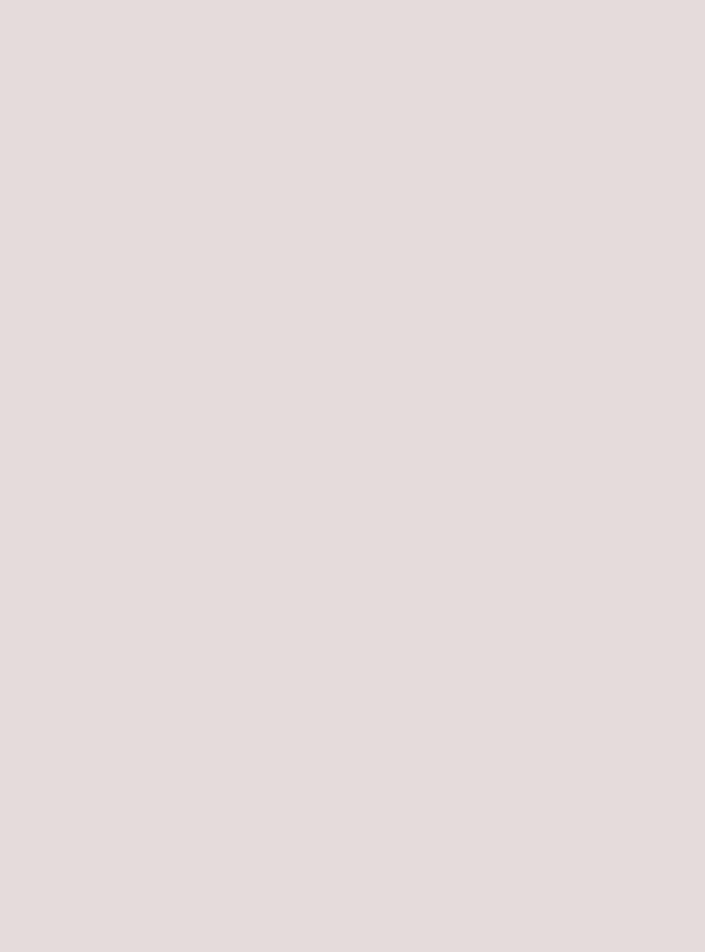
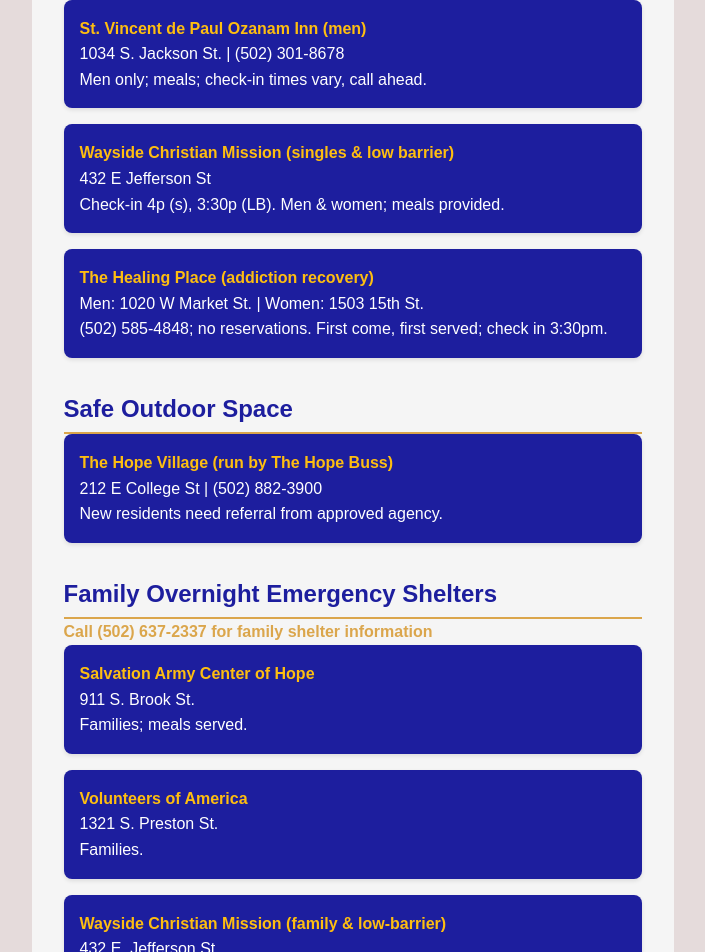
Before and after one commit to dmorton714/HUD-repo, a Vue app in the folder LouCare/: page / in a window 1280 px wide. Shown: the part 560-1512 px from the top of the page, without its empty margins (287-992 px from the left). Before the commit the page ends 800 px from the top, so only its background shows below. Built offline with nearby package versions, Linux system fonts and the light colour scheme.

Commit message:
Cleaned up added global css and street tips

```diff
--- a/LouCare/src/App.vue
+++ b/LouCare/src/App.vue
@@ -1,9 +1,22 @@
 <script setup>
-import Header from './components/Header.vue';
+import HeaderNav from './components/HeaderNav.vue';
+import StreetTips from './components/StreetTips.vue';
 </script>
 
 <template>
-  <Header />
+  <HeaderNav />
+
+ <div class="body">
+  <StreetTips />
+ </div>
+
 </template>
 
-<style scoped></style>
+<style scoped>
+.body {
+  padding-top: 11rem;
+  display: flex;
+  justify-content: center;
+  align-items: flex-start;
+}
+</style>
--- /dev/null
+++ b/LouCare/src/assets/main.css
@@ -0,0 +1,9 @@
+:root {
+  --blue: #1D1E9E;
+  --gold: #DBA64C;
+  --black: #000000;
+  --white: #FFFFFF;
+  --yellow: #FEBE10;
+  --light-gray: #F5F5F5;
+  --dark-gray: #4A4A4A;
+}
--- /dev/null
+++ b/LouCare/src/components/StreetTips.vue
@@ -0,0 +1,142 @@
+<script setup>
+import '@/assets/main.css'
+const shelters = [
+  {
+    category: "Single Overnight Emergency Shelters",
+    note: "Call (502) 637-2337 for a bed unless otherwise noted",
+    list: [
+      {
+        name: "Center Ministries (men)",
+        address: "757 S. Brook St",
+        details: "Open 7pm–6:30am. Men only; meals not provided."
+      },
+      {
+        name: "Salvation Army Center of Hope",
+        address: "911 S. Brook St",
+        details: "Check in: 5:30p women / 6p men. Adults; meals; check in at 9p for 18–24yos."
+      },
+      {
+        name: "St. Vincent de Paul Ozanam Inn (men)",
+        address: "1034 S. Jackson St. | (502) 301-8678",
+        details: "Men only; meals; check-in times vary, call ahead."
+      },
+      {
+        name: "Wayside Christian Mission (singles & low barrier)",
+        address: "432 E Jefferson St",
+        details: "Check-in 4p (s), 3:30p (LB). Men & women; meals provided."
+      },
+      {
+        name: "The Healing Place (addiction recovery)",
+        address: "Men: 1020 W Market St. | Women: 1503 15th St.",
+        details: "(502) 585-4848; no reservations. First come, first served; check in 3:30pm."
+      },
+    ]
+  },
+  {
+    category: "Safe Outdoor Space",
+    list: [
+      {
+        name: "The Hope Village (run by The Hope Buss)",
+        address: "212 E College St | (502) 882-3900",
+        details: "New residents need referral from approved agency."
+      }
+    ]
+  },
+  {
+    category: "Family Overnight Emergency Shelters",
+    note: "Call (502) 637-2337 for family shelter information",
+    list: [
+      {
+        name: "Salvation Army Center of Hope",
+        address: "911 S. Brook St.",
+        details: "Families; meals served."
+      },
+      {
+        name: "Volunteers of America",
+        address: "1321 S. Preston St.",
+        details: "Families."
+      },
+      {
+        name: "Wayside Christian Mission (family & low-barrier)",
+        address: "432 E. Jefferson St.",
+        details: "Families; meals served."
+      },
+    ]
+  },
+  {
+    category: "Young Adult Shelters / Centers",
+    list: [
+      {
+        name: "YMCA Shelter / Youth Development Center",
+        address: "2400 Crittenden Dr | (502) 635-5233",
+        details: "24/7 shelter for youth 12–17. Drop-in center for 18–24yos; M–F 8:30a–2p."
+      },
+      {
+        name: "TAYLRD (Youth Drop-In Center)",
+        address: "1020 East Broadway | (502) 287-0602",
+        details: "Drop-in support for young adults."
+      },
+    ]
+  }
+];
+</script>
+
+<template>
+  <section class="street-tips">
+    <div v-for="(section, i) in shelters" :key="i" class="shelter-section">
+      <h2>{{ section.category }}</h2>
+      <p v-if="section.note" class="call">{{ section.note }}</p>
+
+      <ul>
+        <li v-for="(item, j) in section.list" :key="j">
+          <strong>{{ item.name }}</strong><br />
+          {{ item.address }}<br />
+          {{ item.details }}
+        </li>
+      </ul>
+    </div>
+  </section>
+</template>
+
+<style scoped>
+
+.street-tips {
+  padding: 2rem;
+  background-color: var(--light-gray);
+  color: var(--black);
+  line-height: 1.6;
+  font-family: system-ui, sans-serif;
+  max-width: 70%;
+  align-self: center;
+}
+
+h2 {
+  color: var(--blue);
+  border-bottom: 2px solid var(--gold);
+  padding-bottom: 0.25rem;
+  margin-top: 2rem;
+}
+
+.call {
+  color: var(--gold);
+  font-weight: bold;
+}
+
+ul {
+  list-style-type: none;
+  padding: 0;
+}
+
+li {
+  margin-bottom: 1rem;
+  background: var(--blue);
+  color: var(--white);
+  padding: 1rem;
+  border-radius: 8px;
+  box-shadow: 0 2px 4px rgba(0,0,0,0.1);
+}
+
+li strong {
+  color: var(--yellow);
+}
+</style>
```
Also changed, not shown: LouCare/src/components/HeaderNav.vue (renamed from LouCare/src/components/Header.vue).
